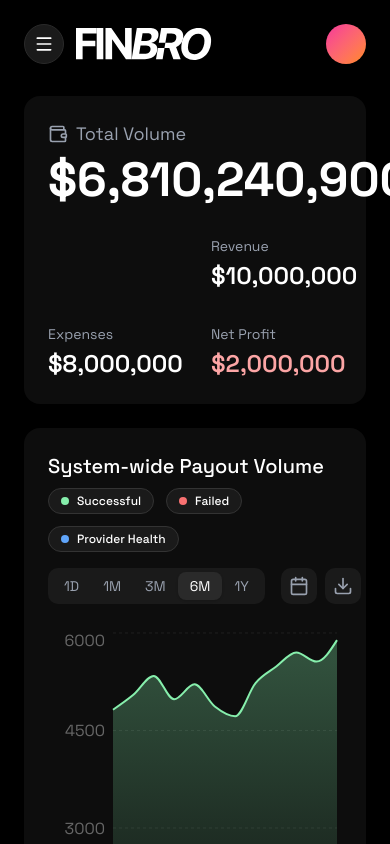
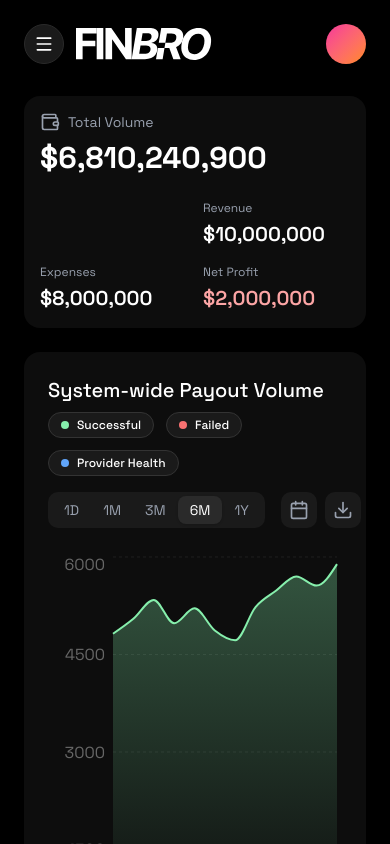
Before and after one commit to Elishaokon13/OpenlyAdmin, a Next.js app: page / in a window 390 px wide. Built offline with nearby package versions, Linux system fonts and the light colour scheme.

Commit message:
Modified components/dashboardMetrics.tsx

```diff
--- a/components/dashboardMetrics.tsx
+++ b/components/dashboardMetrics.tsx
@@ -4,31 +4,31 @@ import { Wallet } from 'lucide-react'
 
 export function DashboardMetrics() {
   return (
-    <div className="flex flex-col xl:flex-row gap-8 xl:items-center justify-between p-6 bg-[#0D0D0D] rounded-2xl">
+    <div className="flex flex-col xl:flex-row gap-6 sm:gap-8 xl:items-center justify-between p-4 sm:p-6 bg-[#0D0D0D] rounded-2xl">
       <div className="flex flex-col gap-2">
         <div className="flex items-center gap-2 text-gray-400">
           <Wallet className="h-5 w-5" />
-          <span className="text-lg">Total Volume</span>
+          <span className="text-sm sm:text-lg">Total Volume</span>
         </div>
-        <div className="text-5xl md:text-4xl lg:text-5xl font-bold text-white">$6,810,240,900</div>
+        <div className="text-3xl sm:text-4xl lg:text-5xl font-bold text-white">$6,810,240,900</div>
       </div>
 
-      <div className="grid grid-cols-2 md:grid-cols-4 gap-8 xl:gap-16">
+      <div className="grid grid-cols-2 sm:grid-cols-2 md:grid-cols-4 gap-4 sm:gap-8 xl:gap-16">
         <div className="flex flex-col gap-1">
           {/* <span className="text-gray-400 text-sm">Total Locked Funds</span>
           <span className="text-2xl md:text-xl lg:text-2xl font-semibold text-white">$1,942,550,120</span> */}
         </div>
         <div className="flex flex-col gap-1">
-          <span className="text-gray-400 text-sm">Revenue</span>
-          <span className="text-2xl md:text-xl lg:text-2xl font-semibold text-white">$10,000,000</span>
+          <span className="text-gray-400 text-xs sm:text-sm">Revenue</span>
+          <span className="text-xl sm:text-2xl lg:text-2xl font-semibold text-white">$10,000,000</span>
         </div>
         <div className="flex flex-col gap-1">
-          <span className="text-gray-400 text-sm">Expenses</span>
-          <span className="text-2xl md:text-xl lg:text-2xl font-semibold text-white">$8,000,000</span>
+          <span className="text-gray-400 text-xs sm:text-sm">Expenses</span>
+          <span className="text-xl sm:text-2xl lg:text-2xl font-semibold text-white">$8,000,000</span>
         </div>
         <div className="flex flex-col gap-1">
-          <span className="text-gray-400 text-sm">Net Profit</span>
-          <span className="text-2xl md:text-xl lg:text-2xl font-semibold text-[#fca5a5]">$2,000,000</span>
+          <span className="text-gray-400 text-xs sm:text-sm">Net Profit</span>
+          <span className="text-xl sm:text-2xl lg:text-2xl font-semibold text-[#fca5a5]">$2,000,000</span>
         </div>
       </div>
     </div>
```
